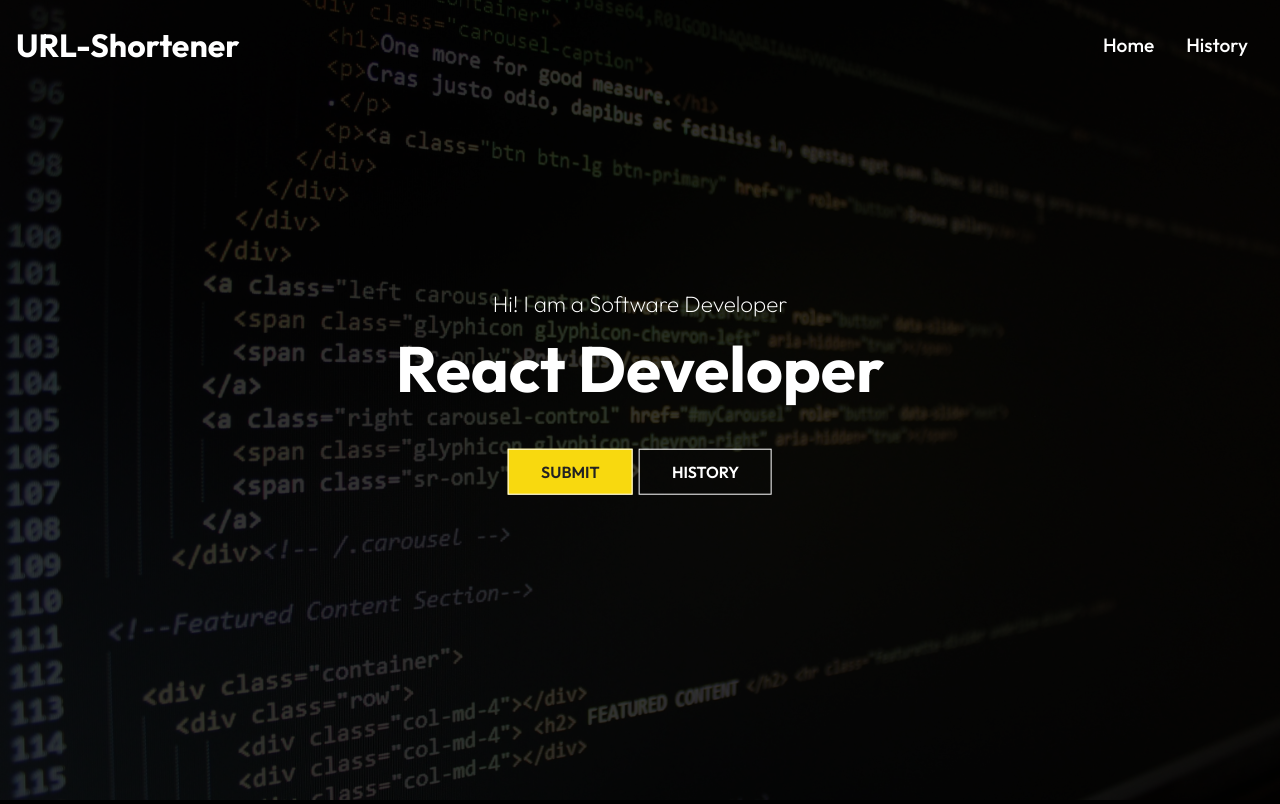
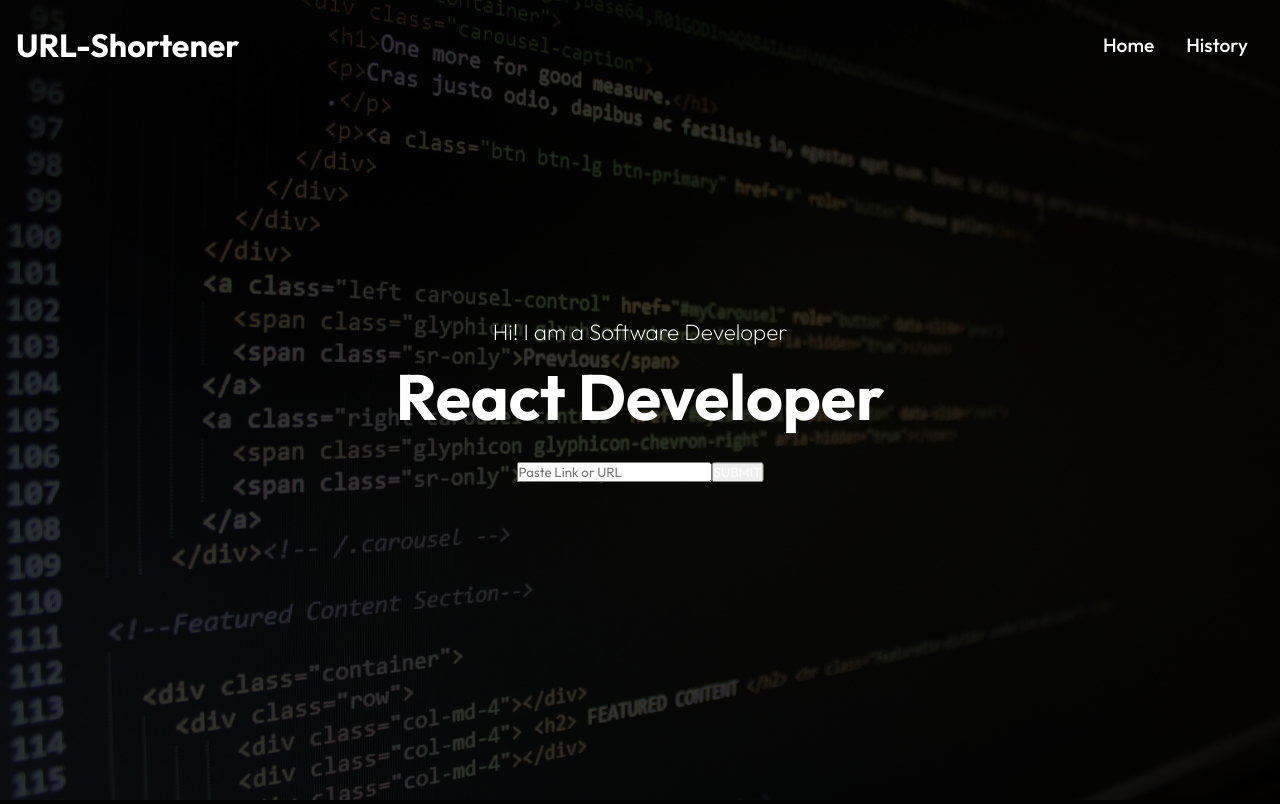
Before and after one commit to allyan0217/url-Shortemer, a React (Create React App) app: page / in a window 1280 px wide. Built offline with nearby package versions, Linux system fonts and the light colour scheme.

Commit message:
3rd commit

```diff
--- a/src/components/HeroImg.js
+++ b/src/components/HeroImg.js
@@ -13,13 +13,17 @@ const HeroImg = () => {
 			<div className='content'>
 				<p>Hi! I am a Software Developer</p>
 				<h1>React Developer</h1>
-				<div className='set-btn'>
-					<button to='/project' className='btn'>
-						SUBMIT
-					</button>
-					<Link to='/history' className='btn btn-light'>
-						HISTORY
-					</Link>
+				<div>
+					<form>
+						<input
+							type='text'
+							placeholder='Paste Link or URL'
+						></input>
+						<button>
+							SUBMIT
+						</button>
+						{/* <Link to='/history' className='btn btn-light'>HISTORY</Link> */}
+					</form>
 				</div>
 			</div>
 		</div>
--- a/src/components/HeroImgStyles.css
+++ b/src/components/HeroImgStyles.css
@@ -1,10 +1,10 @@
-.mask{
+.mask {
 	width: 100%;
 	height: 100vh;
 	position: relative;
 }
 
-.into-img{
+.into-img {
 	width: 100%;
 	height: 100%;
 	background-size: cover;
@@ -12,8 +12,8 @@
 	object-fit: cover;
 }
 
-.mask::after{
-    content: "";
+.mask::after {
+	content: '';
 	width: 100%;
 	height: 100%;
 	position: absolute;
@@ -23,12 +23,12 @@
 	opacity: 0.8;
 }
 
-.hero{
+.hero {
 	height: 100%;
 	width: 100%;
 }
 
-.hero .content{
+.hero .content {
 	position: absolute;
 	transform: translate(-50%, -50%);
 	top: 50%;
@@ -36,32 +36,36 @@
 	text-align: center;
 }
 
-.hero .content h1{
+.hero .content h1 {
 	font-size: 4rem;
 	padding: 0.6rem 0 1.5rem;
 }
 
-.hero .content p{
+.hero .content p {
 	font-size: 1.4rem;
 	font-weight: 200;
 }
 
-.content .btn{
+.content .btn {
 	margin: 1rem 0.2rem;
 }
 
-.set-btn{
+.set-btn {
 	display: flex;
 	flex-direction: row;
 	justify-content: center;
 }
 
+form{
+    max-width: auto;
+}
+
 @media screen and (max-width: 640px) {
-    .hero .content h1{
+	.hero .content h1 {
 		font-size: 3rem;
 	}
 
-    .hero .content p{
+	.hero .content p {
 		font-size: 1.4rem;
 	}
 }
```
Lines whose indentation alone changed are shown as unchanged.
